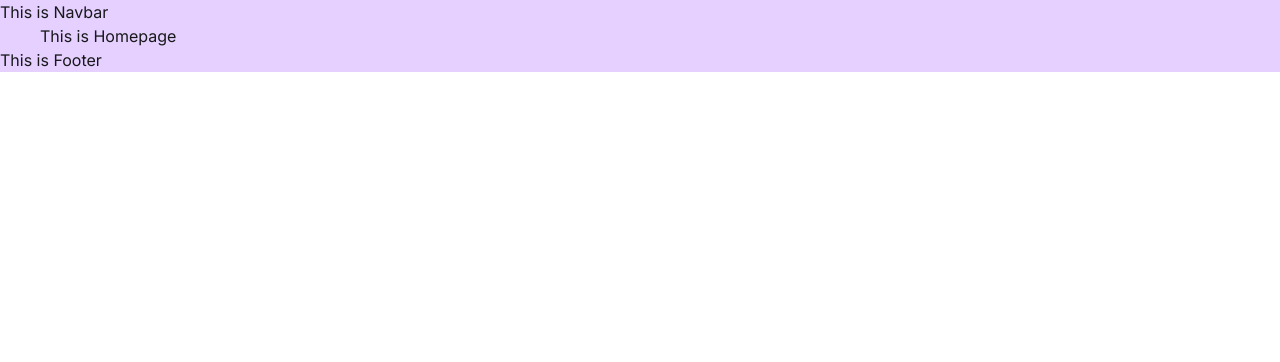
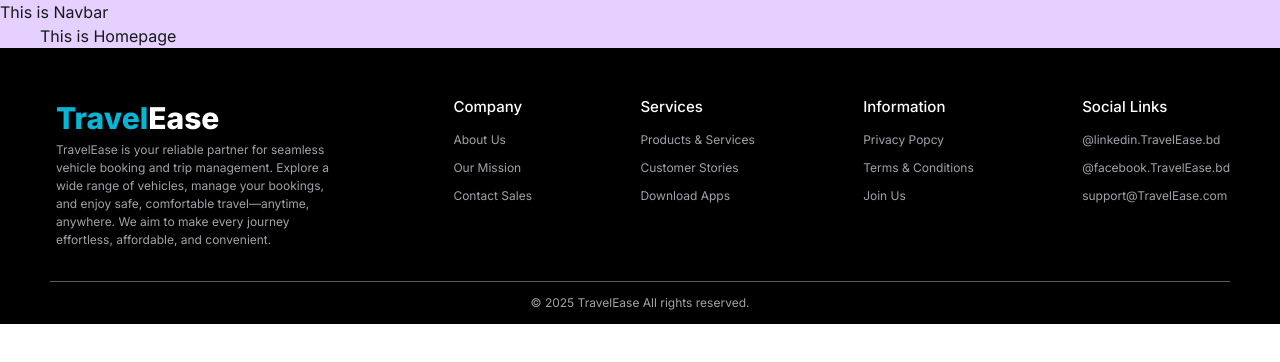
Before and after one commit to naymulislamnay/Client-Assignment-10-Travel-Ease-WEB-12-5181, a React (Vite) app: page / in a window 1280 px wide. Shown: the top 362 px of the page. Built offline with nearby package versions, Linux system fonts and the light colour scheme; no server answers.

Commit message:
logo is placed into a separate component and footer added

```diff
--- a/components/Footer.jsx
+++ b/components/Footer.jsx
@@ -1,9 +1,58 @@
 import React from 'react';
+import { Link } from 'react-router';
+import Logo from './Logo';
 
 const Footer = () => {
     return (
-        <div>
-            This is Footer
+        <div className="bg-black">
+            <div className="max-w-[1200px] mx-auto pt-5 sm:pt-8 md:pt-12 pb-3 p-2.5">
+                <div className="flex justify-between flex-col md:flex-row gap-1.5 text-[12px] text-[#A1A1AA] text-center md:text-left">
+                    <div className="w-full md:max-w-[25%] px-1.5">
+                        <Link to='/' className="text-[30px] hover:cursor-pointer w-fit md:mx-0">
+                            <Logo></Logo>
+                        </Link>
+                        <p>
+                            TravelEase is your reliable partner for seamless vehicle booking and trip management. Explore a wide range of vehicles, manage your bookings, and enjoy safe, comfortable travel—anytime, anywhere. We aim to make every journey effortless, affordable, and convenient.
+                        </p>
+                    </div>
+
+                    <div>
+                        <h2 className="text-white text-[15px] font-medium mt-1.5 md:mt-0 mb-0 md:mb-3">Company</h2>
+                        <p className="mt-0 md:mt-2.5"><a href="">About Us</a></p>
+                        <p className="mt-0 md:mt-2.5"><a href="">Our Mission</a></p>
+                        <p className="mt-0 md:mt-2.5"><a href="">Contact Sales</a></p>
+                    </div>
+
+                    <div>
+                        <h2 className="text-white text-[15px] font-medium mt-1.5 md:mt-0 mb-0 md:mb-3">Services</h2>
+                        <p className="mt-0 md:mt-2.5"><a href="">Products & Services</a></p>
+                        <p className="mt-0 md:mt-2.5"><a href="">Customer Stories</a></p>
+                        <p className="mt-0 md:mt-2.5"><a href="">Download Apps</a></p>
+                    </div>
+
+                    <div>
+                        <h2 className="text-white text-[15px] font-medium mt-1.5 md:mt-0 mb-0 md:mb-3">Information</h2>
+                        <p className="mt-0 md:mt-2.5"><a href="">Privacy Popcy</a></p>
+                        <p className="mt-0 md:mt-2.5"><a href="">Terms & Conditions</a></p>
+                        <p className="mt-0 md:mt-2.5"><a href="">Join Us</a></p>
+                    </div>
+
+                    <div>
+                        <h2 className="text-white text-[15px] font-medium mt-1.5 md:mt-0 mb-0 md:mb-3">Social Links</h2>
+                        <p className="mt-0 md:mt-2.5"><a href="">
+                            @linkedin.TravelEase.bd
+                        </a></p>
+                        <p className="mt-0 md:mt-2.5"><a href="">
+                            @facebook.TravelEase.bd
+                        </a></p>
+                        <p className="mt-0 md:mt-2.5"><a href="">
+                            support@TravelEase.com
+                        </a></p>
+                    </div>
+                </div>
+                <hr className="text-[#5e5e5e] mt-2.5 md:mt-8" />
+                <p className="text-[#A1A1AA] text-center text-[12px] mt-3">© 2025 TravelEase All rights reserved.</p>
+            </div>
         </div>
     );
 };
--- /dev/null
+++ b/components/Logo.jsx
@@ -0,0 +1,11 @@
+import React from 'react';
+
+const Logo = () => {
+    return (
+        <div>
+            <h1 className="text-[#07b6d5] font-extrabold">Travel<span className="text-white">Ease</span></h1>
+        </div>
+    );
+};
+
+export default Logo;
--- /dev/null
+++ b/components/VehicleCard.jsx
@@ -0,0 +1,11 @@
+import React from 'react';
+
+const VehicleCard = () => {
+    return (
+        <div>
+
+        </div>
+    );
+};
+
+export default VehicleCard;
--- a/package.json
+++ b/package.json
@@ -13,6 +13,7 @@
     "@tailwindcss/vite": "^4.1.17",
     "react": "^19.2.0",
     "react-dom": "^19.2.0",
+    "react-icons": "^5.5.0",
     "react-router": "^7.9.6",
     "tailwindcss": "^4.1.17"
   },
--- a/src/pages/Home.jsx
+++ b/src/pages/Home.jsx
@@ -1,4 +1,9 @@
 import React from 'react';
+
+
+const latestVehiclesPromise = fetch('http://localhost:3000/latest-vehicles').then(res => res.json());
+
+console.log(latestVehiclesPromise)
 
 const Home = () => {
     return (
--- a/src/pages/LogIn.jsx
+++ b/src/pages/LogIn.jsx
@@ -1,19 +1,22 @@
 import React from "react";
 import travelBg from "../assets/travel-bg.jpg";
 import { Link } from "react-router";
+import Logo from "../../components/Logo";
 
 const LogIn = () => {
     return (
         <div
             className="h-screen bg-cover bg-center flex justify-between items-center mx-auto"
-            style={{ backgroundImage: `url(${travelBg})` }}
+            style={{ backgroundImage: `linear-gradient(rgba(0,0,0,0.6), rgba(0,0,0,0.6)), url(${travelBg})` }}
         >
 
             {/* Left side div or theme Context */}
             <div className="bg-opacity-50 p-8 rounded h-fit w-1/2">
-                <h1 className="text-5xl text-white font-bold mb-4">TravelEase</h1>
+                <div className='text-5xl mb-4'>
+                    <Logo></Logo>
+                </div>
                 <p className="text-white text-lg">
-                    Explore the world with ease. Your adventure starts here.
+                    Log in to access your personalized dashboard, manage your vehicles, track bookings, and continue your travel planning. Your next journey starts right here.
                 </p>
             </div>
 
--- a/src/pages/SignUP.jsx
+++ b/src/pages/SignUP.jsx
@@ -1,19 +1,22 @@
 import React from 'react';
 import travelBg from "../assets/travel-bg.jpg";
 import { Link } from "react-router";
+import Logo from '../../components/Logo';
 
 const SignUP = () => {
     return (
         <div
             className="h-screen bg-cover bg-center flex justify-between items-center mx-auto"
-            style={{ backgroundImage: `url(${travelBg})` }}
+            style={{ backgroundImage: `linear-gradient(rgba(0,0,0,0.6), rgba(0,0,0,0.6)), url(${travelBg})` }}
         >
 
             {/* Left side div or theme Context */}
             <div className="bg-opacity-50 p-8 rounded h-fit w-1/2">
-                <h1 className="text-5xl text-white font-bold mb-4">TravelEase</h1>
+                <div className='text-5xl mb-4'>
+                    <Logo></Logo>
+                </div>
                 <p className="text-white text-lg">
-                    Explore the world with ease. Your adventure starts here.
+                    Join TravelEase and unlock easy access to vehicle rentals, personalized trip management, and fast booking options. Sign up to start adding your own vehicles, managing listings, and enjoying a smoother travel experience.
                 </p>
             </div>
 
```
Also changed, not shown: 1 other file (tests, documents, lock files or other folders).
